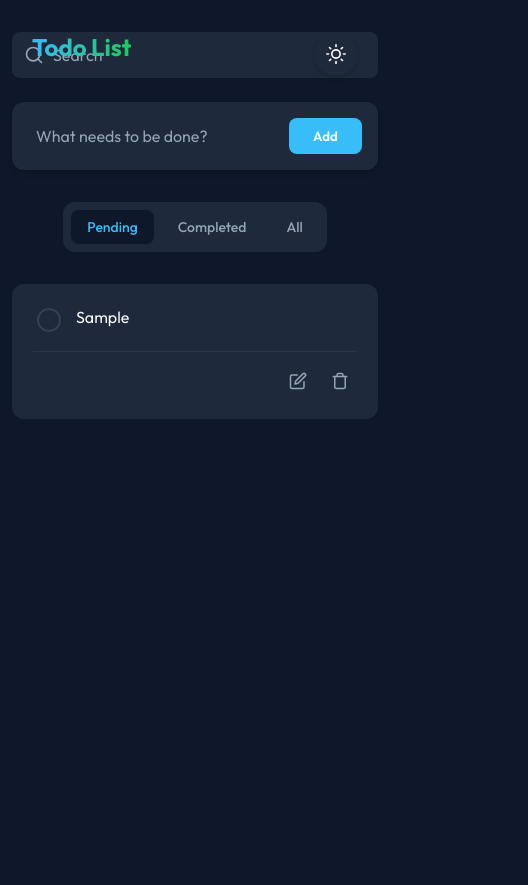
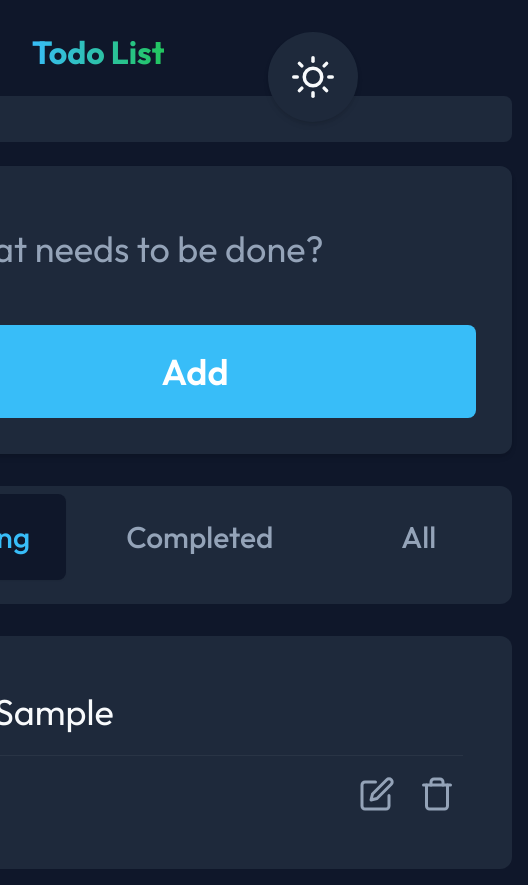
Before and after one commit to JehanKE/todo-list-app, a React (Create React App) app: page / in a window 390 px wide. Both pictures are taken after typing "Sample" into the empty fields and a click on the button "Add". Shown: the whole page, 528 px wide, since content can reach past the window. Before the commit the page ends 844 px from the top, so only its background shows below. Built offline with nearby package versions, Linux system fonts and the light colour scheme.

Commit message:
Updated CSS

```diff
--- a/src/App.css
+++ b/src/App.css
@@ -1,6 +1,6 @@
 .App {
   width: 100%;
-  max-width: 1000px;
+  max-width: 100%;
   margin: 0 auto;
   padding: 1rem;
 }
@@ -293,3 +293,87 @@
     transform: translateY(0);
   }
 }
+
+@media (max-width: 1200px) {
+  .App {
+    padding-top: 5rem;
+  }
+
+  .app-title {
+    top: 2rem;
+    left: 2rem;
+    font-size: 2rem;
+  }
+
+  .theme-toggle-btn {
+    top: 2rem;
+    right: 2rem;
+    padding: 1.5rem;
+  }
+
+  .theme-toggle-btn svg {
+    width: 42px;
+    height: 42px;
+  }
+
+  .input-container {
+    flex-direction: column;
+    gap: 1.875rem;
+    padding: 2.25rem;
+  }
+
+  .todo-input {
+    font-size: 2.25rem;
+    padding: 1.5rem;
+  }
+
+  .add-button {
+    width: 100%;
+    justify-content: center;
+    padding: 1.5rem;
+    font-size: 2.25rem;
+  }
+
+  .filter-container {
+    width: 100%;
+    overflow-x: auto;
+    justify-content: flex-start;
+    padding-bottom: 1.5rem;
+    gap: 1.5rem;
+  }
+
+  .filter-btn {
+    flex: 1;
+    text-align: center;
+    white-space: nowrap;
+    padding: 1.5rem 2.25rem;
+    font-size: 1.875rem;
+  }
+
+  .todo-list {
+    grid-template-columns: 1fr;
+    gap: 2.25rem;
+  }
+
+  .todo-item {
+    padding: 3rem;
+  }
+
+  .todo-text {
+    font-size: 2.25rem;
+  }
+
+  .todo-checkbox {
+    width: 3rem;
+    height: 3rem;
+  }
+
+  .todo-checkbox:checked::after {
+    font-size: 2.25rem;
+  }
+
+  .action-btn svg {
+    width: 36px;
+    height: 36px;
+  }
+}
```
